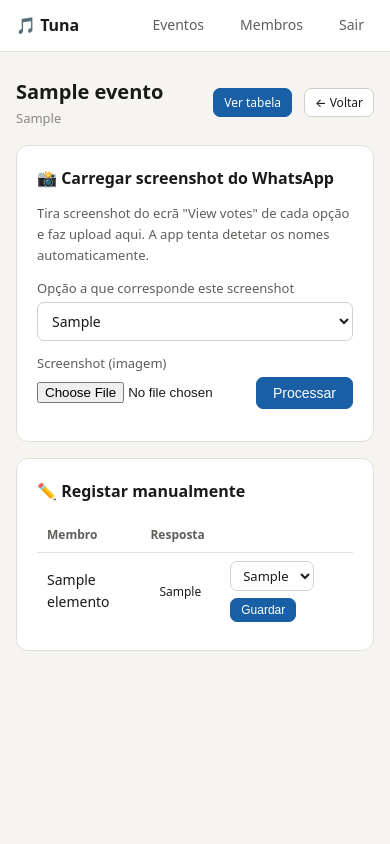
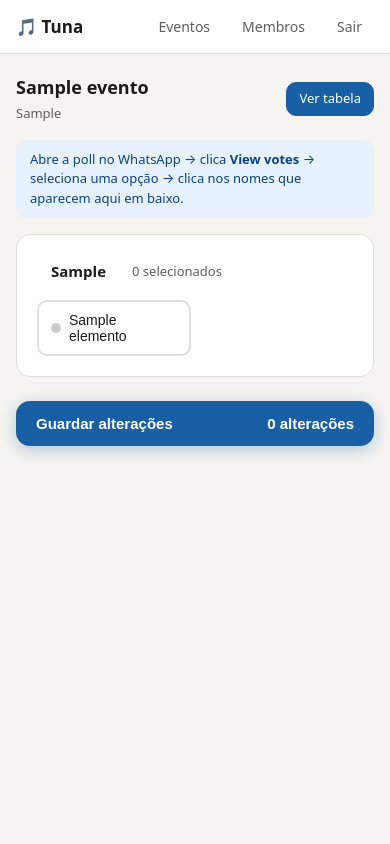
Before and after one commit to gabrielmaria/organizador, a Flask app: page /eventos/1 in a window 390 px wide. Run offline with Flask 3, Linux system fonts and the light colour scheme; the visitor is signed in with stand-in values (Sample User, id 1); tables that the repository leaves empty hold one stand-in row (values such as "Sample post").

Commit message:
redesign mobile-first com clique nos membros

```diff
--- a/templates/base.html
+++ b/templates/base.html
@@ -6,52 +6,57 @@
 <title>{% block title %}Tuna{% endblock %}</title>
 <style>
 *{box-sizing:border-box;margin:0;padding:0}
-body{font-family:system-ui,-apple-system,sans-serif;background:#f5f4f0;color:#1a1a18;font-size:15px;line-height:1.6}
-a{color:#185fa5;text-decoration:none}
-a:hover{text-decoration:underline}
-nav{background:#fff;border-bottom:1px solid #e0dfd8;padding:0 1rem;display:flex;align-items:center;gap:1rem;height:52px}
-nav .brand{font-weight:600;font-size:16px;color:#1a1a18;margin-right:auto}
-nav a{font-size:14px;color:#5f5e5a;padding:6px 10px;border-radius:6px}
-nav a:hover{background:#f1efe8;text-decoration:none;color:#1a1a18}
-.container{max-width:860px;margin:0 auto;padding:1.5rem 1rem}
-.card{background:#fff;border:1px solid #e0dfd8;border-radius:12px;padding:1.25rem}
-.card+.card{margin-top:1rem}
-h1{font-size:20px;font-weight:600;margin-bottom:1rem}
-h2{font-size:16px;font-weight:600;margin-bottom:.75rem}
-label{font-size:13px;color:#5f5e5a;display:block;margin-bottom:3px}
-input[type=text],input[type=password],textarea,select{width:100%;padding:8px 10px;border:1px solid #d3d1c7;border-radius:7px;font-size:14px;font-family:inherit;background:#fff;color:#1a1a18}
-input:focus,textarea:focus,select:focus{outline:none;border-color:#185fa5}
-textarea{min-height:90px;resize:vertical}
-.btn{display:inline-block;padding:7px 16px;border-radius:7px;font-size:14px;font-weight:500;cursor:pointer;border:1px solid #d3d1c7;background:#fff;color:#1a1a18;transition:.15s}
-.btn:hover{background:#f1efe8}
-.btn-primary{background:#185fa5;color:#fff;border-color:#185fa5}
+:root{
+  --bg:#f5f4f0;--card:#fff;--border:#e0dfd8;--border2:#ccc;
+  --text:#1a1a18;--text2:#5f5e5a;--text3:#9a9890;
+  --blue:#185fa5;--blue-bg:#e6f1fb;
+  --green:#27500a;--green-bg:#eaf3de;--green-border:#3b6d11;
+  --red:#791f1f;--red-bg:#fcebeb;--red-border:#a32d2d;
+  --amber:#633806;--amber-bg:#faeeda;--amber-border:#fac775;
+  --radius:10px;--radius-lg:14px;
+}
+body{font-family:system-ui,-apple-system,sans-serif;background:var(--bg);color:var(--text);font-size:15px;line-height:1.5;min-height:100vh}
+a{color:var(--blue);text-decoration:none}
+nav{background:var(--card);border-bottom:1px solid var(--border);padding:0 1rem;display:flex;align-items:center;height:54px;gap:.5rem;position:sticky;top:0;z-index:100}
+.brand{font-weight:700;font-size:17px;margin-right:auto}
+.nav-link{font-size:14px;color:var(--text2);padding:6px 12px;border-radius:8px;white-space:nowrap}
+.nav-link:hover{background:var(--bg);color:var(--text)}
+.container{max-width:640px;margin:0 auto;padding:1.25rem 1rem 3rem}
+.card{background:var(--card);border:1px solid var(--border);border-radius:var(--radius-lg);padding:1.25rem;margin-bottom:.75rem}
+.card-title{font-size:16px;font-weight:600;margin-bottom:1rem}
+label{font-size:13px;color:var(--text2);display:block;margin-bottom:4px}
+input[type=text],input[type=password],textarea,select{width:100%;padding:10px 12px;border:1px solid var(--border2);border-radius:var(--radius);font-size:15px;font-family:inherit;background:var(--card);color:var(--text);-webkit-appearance:none}
+input:focus,textarea:focus,select:focus{outline:none;border-color:var(--blue);box-shadow:0 0 0 3px rgba(24,95,165,.12)}
+textarea{min-height:100px;resize:vertical}
+.btn{display:inline-flex;align-items:center;justify-content:center;gap:6px;padding:9px 18px;border-radius:var(--radius);font-size:15px;font-weight:500;cursor:pointer;border:1px solid var(--border2);background:var(--card);color:var(--text);transition:.15s;white-space:nowrap;-webkit-tap-highlight-color:transparent}
+.btn:hover{background:var(--bg)}
+.btn:active{transform:scale(.97)}
+.btn-primary{background:var(--blue);color:#fff;border-color:var(--blue)}
 .btn-primary:hover{background:#0c447c}
-.btn-danger{background:#fff;color:#a32d2d;border-color:#f09595}
-.btn-danger:hover{background:#fcebeb}
-.btn-sm{padding:4px 10px;font-size:12px}
-.flash{background:#faeeda;border:1px solid #fac775;border-radius:7px;padding:8px 12px;margin-bottom:1rem;font-size:14px;color:#633806}
-table{width:100%;border-collapse:collapse;font-size:14px}
-th{font-size:12px;font-weight:600;color:#5f5e5a;text-align:left;padding:8px 10px;border-bottom:1px solid #e0dfd8;white-space:nowrap}
-td{padding:8px 10px;border-bottom:1px solid #f1efe8;vertical-align:middle}
-tr:last-child td{border-bottom:none}
-.badge{display:inline-block;padding:2px 9px;border-radius:20px;font-size:12px;font-weight:500}
-.badge-sim{background:#eaf3de;color:#27500a}
-.badge-nao{background:#fcebeb;color:#791f1f}
-.badge-talvez{background:#faeeda;color:#633806}
-.badge-carro{background:#e6f1fb;color:#0c447c}
-.badge-none{background:#f1efe8;color:#888780}
+.btn-danger{color:var(--red);border-color:#f09595}
+.btn-danger:hover{background:var(--red-bg)}
+.btn-sm{padding:6px 12px;font-size:13px}
+.btn-full{width:100%}
+.badge{display:inline-flex;align-items:center;padding:3px 10px;border-radius:20px;font-size:13px;font-weight:500}
+.badge-sim{background:var(--green-bg);color:var(--green)}
+.badge-nao{background:var(--red-bg);color:var(--red)}
+.badge-talvez{background:var(--amber-bg);color:var(--amber)}
+.badge-none{background:var(--bg);color:var(--text3)}
+.flash{background:var(--amber-bg);border:1px solid var(--amber-border);border-radius:var(--radius);padding:10px 14px;margin-bottom:1rem;font-size:14px;color:var(--amber)}
 .row{display:flex;gap:.75rem;align-items:center;flex-wrap:wrap}
 .spacer{flex:1}
-@media(max-width:600px){.hide-mobile{display:none}}
+.muted{color:var(--text2);font-size:13px}
+.divider{border:none;border-top:1px solid var(--border);margin:1rem 0}
 </style>
+{% block head %}{% endblock %}
 </head>
 <body>
 {% if session.auth %}
 <nav>
   <span class="brand">🎵 Tuna</span>
-  <a href="{{ url_for('index') }}">Eventos</a>
-  <a href="{{ url_for('elementos') }}">Membros</a>
-  <a href="{{ url_for('logout') }}">Sair</a>
+  <a href="{{ url_for('index') }}" class="nav-link">Eventos</a>
+  <a href="{{ url_for('elementos') }}" class="nav-link">Membros</a>
+  <a href="{{ url_for('logout') }}" class="nav-link">Sair</a>
 </nav>
 {% endif %}
 <div class="container">
--- a/templates/evento.html
+++ b/templates/evento.html
@@ -1,144 +1,162 @@
 {% extends "base.html" %}
-{% block title %}{{ ev.nome }} — Tuna{% endblock %}
+{% block title %}{{ ev.nome }}{% endblock %}
+{% block head %}
+<style>
+.opcao-section{margin-bottom:1.5rem}
+.opcao-header{display:flex;align-items:center;gap:.75rem;margin-bottom:.75rem}
+.opcao-pill{display:inline-flex;align-items:center;padding:5px 14px;border-radius:20px;font-size:15px;font-weight:600}
+.opcao-count{font-size:13px;color:var(--text2)}
+
+/* Grid de membros clicáveis */
+.membros-grid{display:grid;grid-template-columns:repeat(auto-fill,minmax(140px,1fr));gap:.5rem}
+.membro-btn{
+  display:flex;align-items:center;gap:8px;
+  padding:10px 12px;border-radius:var(--radius);
+  border:2px solid var(--border);background:var(--card);
+  font-size:14px;font-weight:500;color:var(--text);
+  cursor:pointer;transition:.15s;text-align:left;
+  -webkit-tap-highlight-color:transparent;width:100%
+}
+.membro-btn:hover{border-color:var(--border2);background:var(--bg)}
+.membro-btn:active{transform:scale(.96)}
+.membro-btn .dot{width:10px;height:10px;border-radius:50%;background:var(--border2);flex-shrink:0;transition:.15s}
+
+/* Estados selecionados */
+.membro-btn.sel-sim{border-color:var(--green-border);background:var(--green-bg);color:var(--green)}
+.membro-btn.sel-sim .dot{background:var(--green-border)}
+.membro-btn.sel-nao{border-color:var(--red-border);background:var(--red-bg);color:var(--red)}
+.membro-btn.sel-nao .dot{background:var(--red-border)}
+.membro-btn.sel-talvez{border-color:var(--amber-border);background:var(--amber-bg);color:var(--amber)}
+.membro-btn.sel-talvez .dot{background:var(--amber-border)}
+
+.save-bar{
+  position:sticky;bottom:1rem;
+  background:var(--blue);color:#fff;
+  border-radius:var(--radius-lg);padding:14px 20px;
+  display:flex;align-items:center;justify-content:space-between;
+  font-weight:600;font-size:15px;
+  box-shadow:0 4px 16px rgba(24,95,165,.3);
+  cursor:pointer;transition:.15s;border:none;width:100%;
+  margin-top:1rem
+}
+.save-bar:hover{background:#0c447c}
+.save-bar:active{transform:scale(.98)}
+.save-bar.hidden{display:none}
+
+.instrucao{background:var(--blue-bg);border-radius:var(--radius);padding:10px 14px;font-size:13px;color:#0c447c;margin-bottom:1rem;line-height:1.5}
+</style>
+{% endblock %}
 {% block content %}
 
 <div class="row" style="margin-bottom:1rem">
   <div>
-    <h1 style="margin:0">{{ ev.nome }}</h1>
-    <div style="font-size:13px;color:#888780">{{ ev.criado }}</div>
+    <h1 style="font-size:18px;font-weight:700">{{ ev.nome }}</h1>
+    <span class="muted">{{ ev.criado }}</span>
   </div>
   <div class="spacer"></div>
-  <a href="{{ url_for('tabela', eid=ev.id) }}" class="btn btn-primary btn-sm">Ver tabela</a>
-  <a href="{{ url_for('index') }}" class="btn btn-sm">← Voltar</a>
+  <a href="{{ url_for('tabela', eid=ev.id) }}" class="btn btn-sm btn-primary">Ver tabela</a>
 </div>
 
-<!-- OCR Upload -->
-<div class="card" style="margin-bottom:1rem">
-  <h2>📸 Carregar screenshot do WhatsApp</h2>
-  <p style="font-size:13px;color:#5f5e5a;margin-bottom:.75rem">
-    Tira screenshot do ecrã "View votes" de cada opção e faz upload aqui. A app tenta detetar os nomes automaticamente.
-  </p>
-
-  <div style="display:flex;gap:.75rem;align-items:flex-end;flex-wrap:wrap;margin-bottom:.75rem">
-    <div style="flex:1;min-width:200px">
-      <label>Opção a que corresponde este screenshot</label>
-      <select id="ocr-opcao">
-        {% for op in opcoes %}
-        <option>{{ op }}</option>
-        {% endfor %}
-      </select>
-    </div>
-    <div style="flex:1;min-width:200px">
-      <label>Screenshot (imagem)</label>
-      <input type="file" id="ocr-file" accept="image/*" style="padding:6px 0;border:none">
-    </div>
-    <button class="btn btn-primary" onclick="processarOCR()">Processar</button>
-  </div>
-
-  <!-- Resultado OCR -->
-  <div id="ocr-result" style="display:none">
-    <div style="font-size:13px;font-weight:600;margin-bottom:.5rem">Nomes detetados — confirma quais estão corretos:</div>
-    <div id="ocr-matches"></div>
-    <div style="margin-top:.75rem;display:flex;gap:.5rem;flex-wrap:wrap">
-      <button class="btn btn-primary btn-sm" onclick="confirmarOCR()">Guardar selecionados</button>
-      <button class="btn btn-sm" onclick="document.getElementById('ocr-result').style.display='none'">Cancelar</button>
-    </div>
-  </div>
-  <div id="ocr-msg" style="font-size:13px;color:#5f5e5a;margin-top:.5rem"></div>
+<div class="instrucao">
+  Abre a poll no WhatsApp → clica <strong>View votes</strong> → seleciona uma opção → clica nos nomes que aparecem aqui em baixo.
 </div>
 
-<!-- Registo manual -->
-<div class="card">
-  <h2>✏️ Registar manualmente</h2>
-  <table>
-    <thead>
-      <tr>
-        <th>Membro</th>
-        <th>Resposta</th>
-        <th></th>
-      </tr>
-    </thead>
-    <tbody>
+{% for op in opcoes %}
+<div class="card opcao-section">
+  <div class="opcao-header">
+    <span class="opcao-pill badge-{{ op | lower | replace(' ','') | replace('ã','a') | replace('é','e') | replace('á','a') }}">{{ op }}</span>
+    <span class="opcao-count" id="count-{{ loop.index }}">
+      {{ resp_map.values() | selectattr('__eq__', 'equalto', op) | list | length }} selecionados
+    </span>
+  </div>
+  <div class="membros-grid">
     {% for elem in elementos %}
-    <tr>
-      <td style="font-weight:500">{{ elem.nome }}</td>
-      <td>
-        {% set resp = resp_map.get(elem.id, '') %}
-        {% if resp %}
-          <span class="badge badge-{{ resp | lower | replace(' ','') | replace('ã','a') | replace('ê','e') }}">{{ resp }}</span>
-        {% else %}
-          <span class="badge badge-none">—</span>
-        {% endif %}
-      </td>
-      <td>
-        <form method="post" action="{{ url_for('set_resposta', eid=ev.id) }}" class="row" style="gap:.4rem">
-          <input type="hidden" name="elemento_id" value="{{ elem.id }}">
-          <select name="opcao" style="width:auto;font-size:13px;padding:4px 8px">
-            <option value="">—</option>
-            {% for op in opcoes %}
-            <option value="{{ op }}" {% if resp_map.get(elem.id) == op %}selected{% endif %}>{{ op }}</option>
-            {% endfor %}
-          </select>
-          <button class="btn btn-sm btn-primary">Guardar</button>
-        </form>
-      </td>
-    </tr>
+    {% set resp = resp_map.get(elem.id, '') %}
+    {% set slug = op | lower | replace(' ','') | replace('ã','a') | replace('é','e') | replace('á','a') %}
+    <button
+      class="membro-btn {% if resp == op %}sel-{{ slug }}{% endif %}"
+      data-elem="{{ elem.id }}"
+      data-opcao="{{ op }}"
+      data-slug="{{ slug }}"
+      onclick="toggleMembro(this)">
+      <span class="dot"></span>
+      {{ elem.nome }}
+    </button>
     {% endfor %}
-    </tbody>
-  </table>
+  </div>
 </div>
+{% endfor %}
+
+<button class="save-bar" id="save-bar" onclick="guardarTudo()">
+  <span>Guardar alterações</span>
+  <span id="save-count">0 alterações</span>
+</button>
 
 <script>
-let ocrData = null;
+const alteracoes = {};
+const respostasOriginais = {
+  {% for elem in elementos %}
+  {{ elem.id }}: "{{ resp_map.get(elem.id, '') }}",
+  {% endfor %}
+};
 
-async function processarOCR() {
-  const file = document.getElementById('ocr-file').files[0];
-  const opcao = document.getElementById('ocr-opcao').value;
-  const msg = document.getElementById('ocr-msg');
+function slugify(s) {
+  return s.toLowerCase().replace(/ /g,'').replace(/ã/g,'a').replace(/é/g,'e').replace(/á/g,'a').replace(/ê/g,'e').replace(/ó/g,'o').replace(/ú/g,'u').replace(/í/g,'i').replace(/ç/g,'c').replace(/ô/g,'o');
+}
 
-  if (!file) { msg.textContent = 'Escolhe um ficheiro primeiro.'; return; }
-  msg.textContent = 'A processar...';
+function toggleMembro(btn) {
+  const elemId = btn.dataset.elem;
+  const opcao = btn.dataset.opcao;
+  const slug = btn.dataset.slug;
+  const jaSelec = btn.classList.contains('sel-' + slug);
 
-  const fd = new FormData();
-  fd.append('screenshot', file);
+  // Remover esta opção de todos os botões deste elemento
+  document.querySelectorAll(`.membro-btn[data-elem="${elemId}"]`).forEach(b => {
+    const s = b.dataset.slug;
+    b.classList.remove('sel-' + s);
+  });
 
-  const res = await fetch('/eventos/{{ ev.id }}/ocr', { method:'POST', body: fd });
-  const data = await res.json();
-  ocrData = { ...data, opcao };
-
-  msg.textContent = '';
-
-  if (!data.matches || data.matches.length === 0) {
-    msg.textContent = 'Nenhum nome reconhecido. Tenta registar manualmente.';
-    document.getElementById('ocr-result').style.display = 'none';
-    return;
+  if (jaSelec) {
+    // Deselecionar — sem resposta
+    alteracoes[elemId] = '';
+  } else {
+    // Selecionar esta opção
+    btn.classList.add('sel-' + slug);
+    alteracoes[elemId] = opcao;
   }
 
-  const matchDiv = document.getElementById('ocr-matches');
-  matchDiv.innerHTML = data.matches.map(m => `
-    <label style="display:flex;align-items:center;gap:.5rem;padding:5px 0;font-size:14px;cursor:pointer">
-      <input type="checkbox" value="${m.id}" checked style="width:auto">
-      <strong>${m.nome}</strong>
-      <span style="color:#888780;font-size:12px">(linha OCR: "${m.linha}")</span>
-    </label>
-  `).join('');
-
-  document.getElementById('ocr-result').style.display = 'block';
+  atualizarContadores();
+  atualizarBarra();
 }
 
-async function confirmarOCR() {
-  if (!ocrData) return;
-  const checks = document.querySelectorAll('#ocr-matches input[type=checkbox]:checked');
-  const ids = Array.from(checks).map(c => parseInt(c.value));
-  if (!ids.length) return;
+function atualizarContadores() {
+  document.querySelectorAll('.opcao-section').forEach((sec, i) => {
+    const opcao = sec.querySelector('.membro-btn').dataset.opcao;
+    const total = sec.querySelectorAll('.membro-btn[class*="sel-"]').length;
+    sec.querySelector('.opcao-count').textContent = total + ' selecionados';
+  });
+}
 
-  const res = await fetch('/eventos/{{ ev.id }}/ocr/confirmar', {
-    method: 'POST',
-    headers: {'Content-Type':'application/json'},
-    body: JSON.stringify({ opcao: ocrData.opcao, elemento_ids: ids })
+function atualizarBarra() {
+  const n = Object.keys(alteracoes).length;
+  const bar = document.getElementById('save-bar');
+  document.getElementById('save-count').textContent = n + (n === 1 ? ' alteração' : ' alterações');
+  bar.classList.toggle('hidden', n === 0);
+}
+
+async function guardarTudo() {
+  const bar = document.getElementById('save-bar');
+  bar.textContent = 'A guardar...';
+
+  const promises = Object.entries(alteracoes).map(([elemId, opcao]) => {
+    const fd = new FormData();
+    fd.append('elemento_id', elemId);
+    fd.append('opcao', opcao);
+    return fetch('/eventos/{{ ev.id }}/resposta', {method:'POST', body:fd});
   });
-  const data = await res.json();
-  if (data.ok) location.reload();
+
+  await Promise.all(promises);
+  location.reload();
 }
 </script>
 {% endblock %}
```
Also changed, not shown: templates/index.html (+12 -12 lines), templates/tabela.html (+19 -32 lines).
